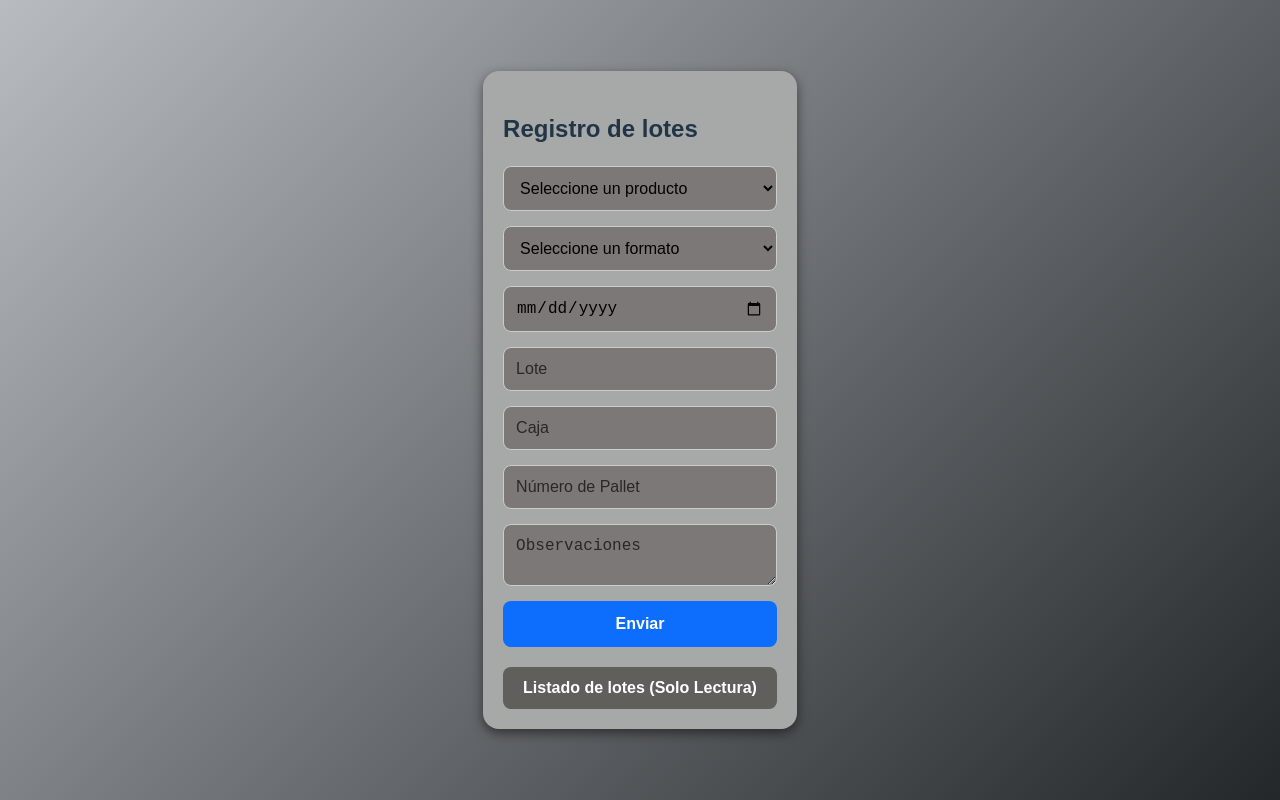
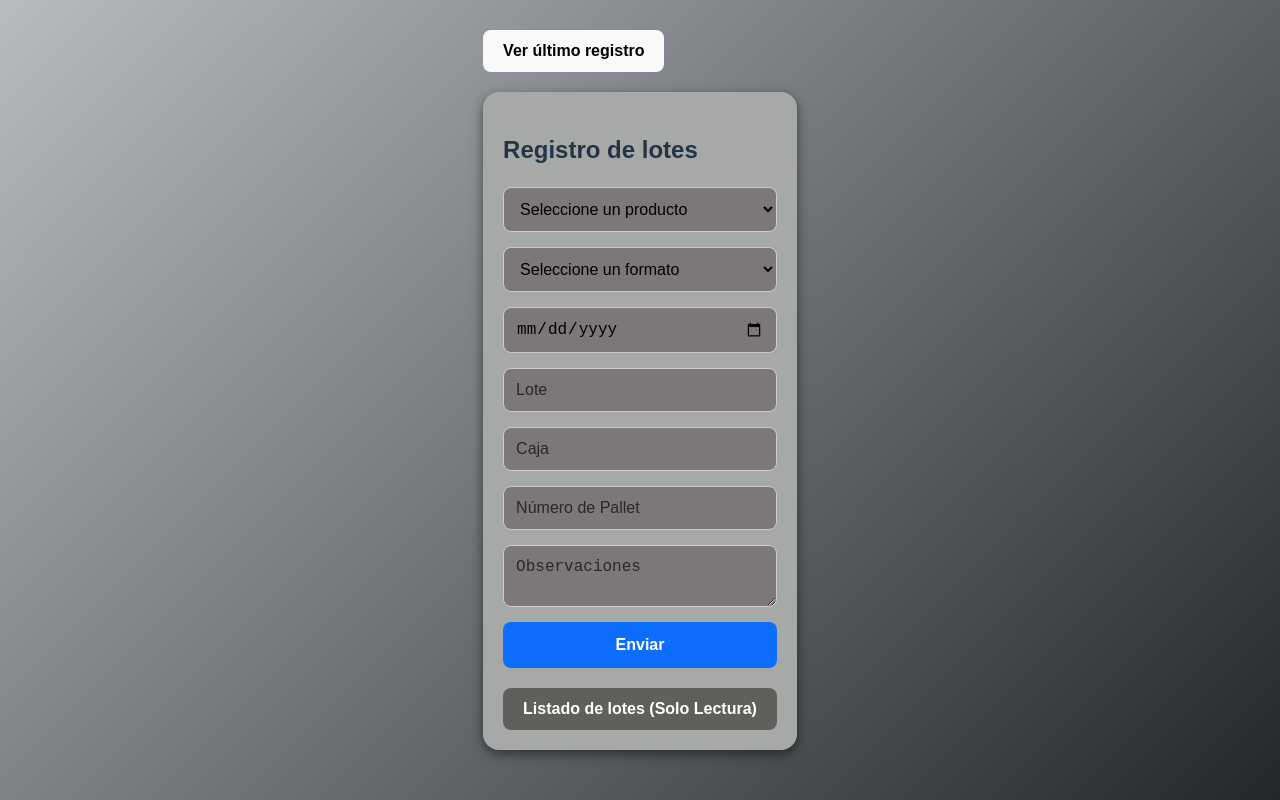
Before and after one commit to leoptr22/contra-muestras, a React (Vite) app: page / in a window 1280 px wide. Built offline with nearby package versions, Linux system fonts and the light colour scheme.

Commit message:
anexo hoja de calculo

```diff
--- a/src/App.jsx
+++ b/src/App.jsx
@@ -1,5 +1,7 @@
 import React from 'react';
 import Formulario from './Contra_muestras.jsx';
+import UltimoLote from './UltimoLote.jsx';
+
 
 function App() {
   return (
@@ -7,6 +9,7 @@ function App() {
       <header className="App-header">
       </header>
       <main>
+      <UltimoLote />
         <Formulario />
       </main>
     </div>
--- /dev/null
+++ b/src/ModalUltimoRegistro.jsx
@@ -0,0 +1,22 @@
+import React from 'react';
+
+export default function ModalUltimoRegistro({ visible, producto, formato, lote, onClose }) {
+  if (!visible) return null;
+
+  return (
+    <div className="fixed inset-0 flex items-center justify-center bg-black bg-opacity-50 z-50">
+      <div className="bg-white p-6 rounded-lg shadow-lg">
+        <h2 className="text-xl font-bold mb-4">Último registro</h2>
+        <p><strong>Producto:</strong> {producto}</p>
+        <p><strong>Formato:</strong> {formato}</p>
+        <p><strong>Lote:</strong> {lote}</p>
+        <button
+          onClick={onClose}
+          className="mt-4 bg-red-500 text-white px-4 py-2 rounded hover:bg-red-600"
+        >
+          Cerrar
+        </button>
+      </div>
+    </div>
+  );
+}
--- /dev/null
+++ b/src/UltimoLote.jsx
@@ -0,0 +1,58 @@
+import React, { useState } from 'react';
+import ModalUltimoRegistro from './ModalUltimoRegistro';
+
+export default function UltimoLoteProducto() {
+  const [modalVisible, setModalVisible] = useState(false);
+  const [producto, setProducto] = useState('');
+  const [formato, setFormato] = useState('');
+  const [lote, setLote] = useState('');
+
+  const obtenerUltimoRegistro = async () => {
+    try {
+      const response = await fetch('https://docs.google.com/spreadsheets/d/e/2PACX-1vS5a4boHpF-FkSVH6HqawmLRBF7g7YP_SVD92i_zwq2xAH6Lkk1EV5u1TDQx3jp5X9nmmg5m0KyhDBN/pub?output=csv');
+      const data = await response.text();
+      const filas = data.split('\n').map((fila) => fila.split(','));
+
+      if (filas.length > 1) {
+        const ultimaFila = filas[filas.length - 1];
+
+        const productoValor = ultimaFila[0]?.trim() || 'No disponible';
+        const formatoValor = ultimaFila[1]?.trim() || 'No disponible';
+        const loteValor = ultimaFila[3]?.trim() || 'No disponible';
+
+        setProducto(productoValor);
+        setFormato(formatoValor);
+        setLote(loteValor);
+        setModalVisible(true);
+      } else {
+        alert('No hay datos disponibles.');
+      }
+    } catch (error) {
+      console.error('Error al obtener los datos:', error);
+      alert('Error al obtener los datos.');
+    }
+  };
+
+  const cerrarModal = () => {
+    setModalVisible(false);
+  };
+
+  return (
+    <div className="p-4">
+      <button
+        onClick={obtenerUltimoRegistro}
+        className="bg-blue-500 text-white px-4 py-2 rounded hover:bg-blue-600"
+      >
+        Ver último registro
+      </button>
+
+      <ModalUltimoRegistro
+        visible={modalVisible}
+        producto={producto}
+        formato={formato}
+        lote={lote}
+        onClose={cerrarModal}
+      />
+    </div>
+  );
+}
```
